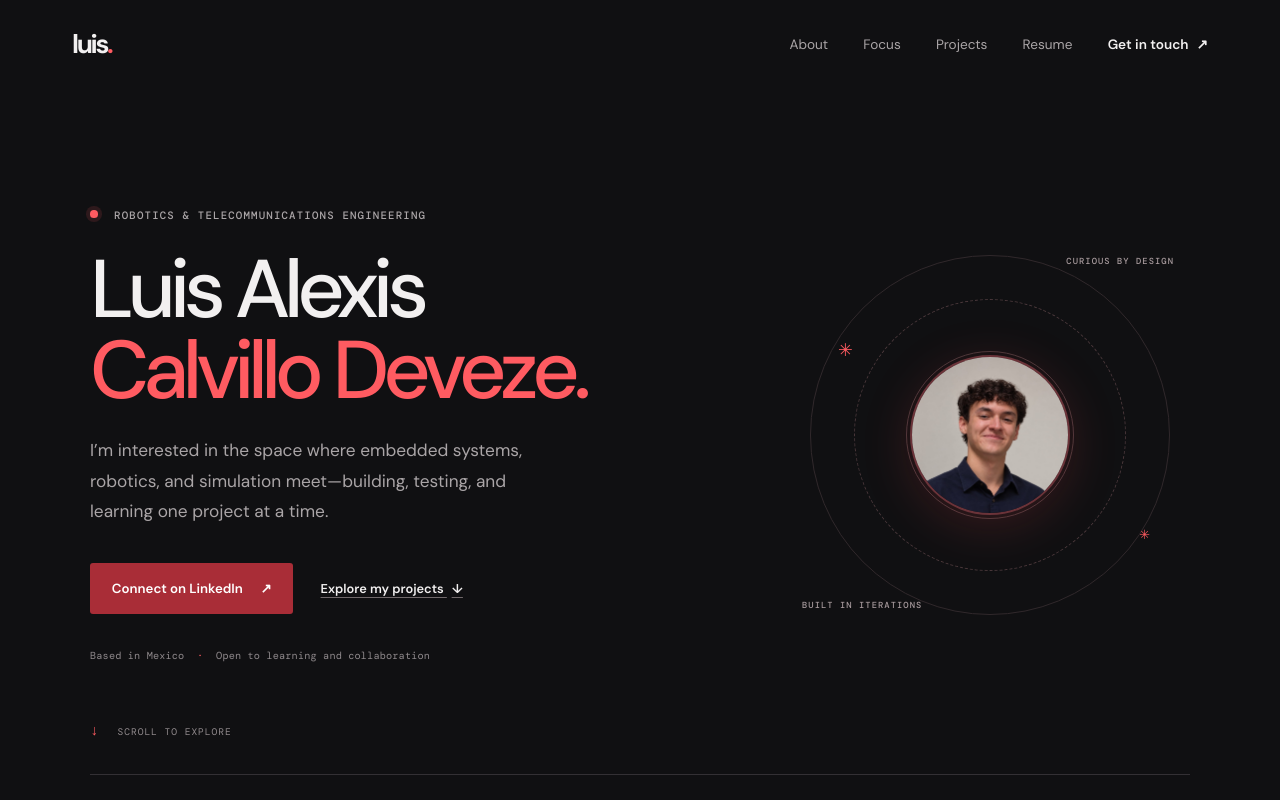
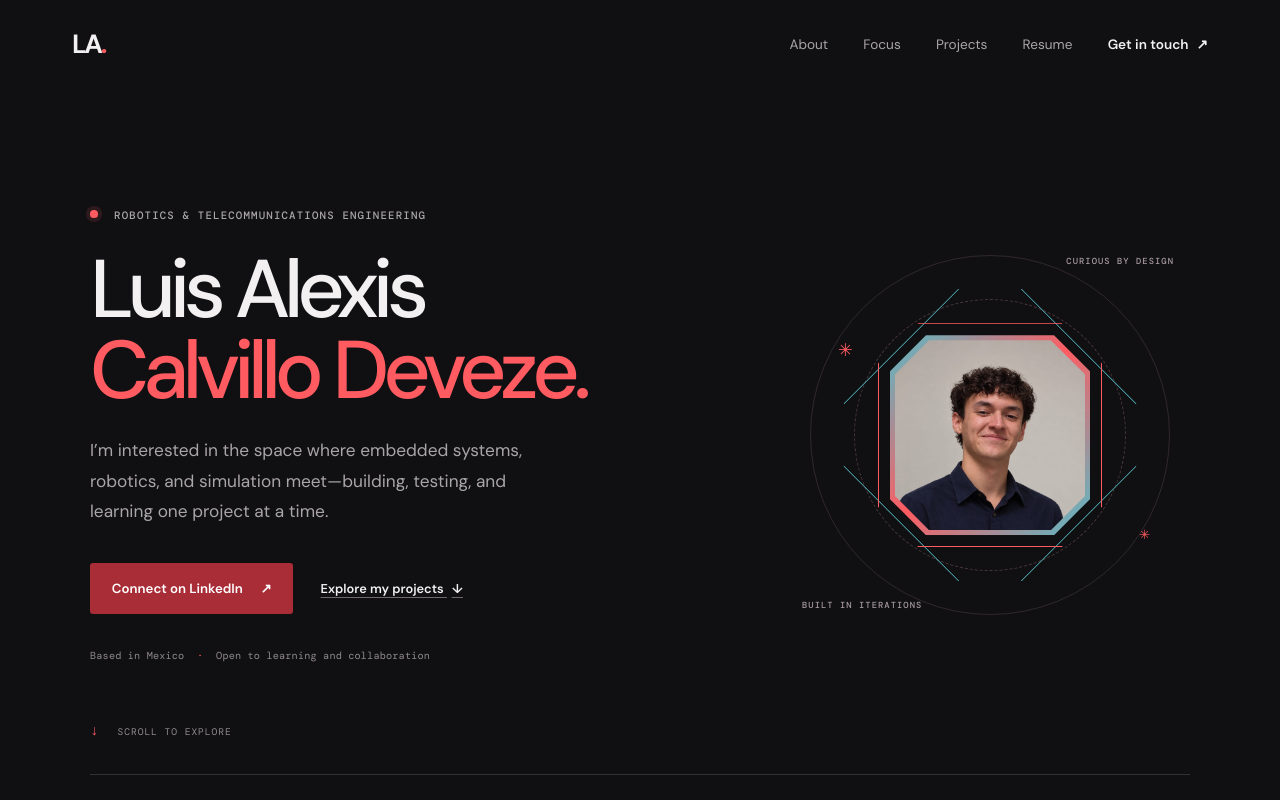
Before and after one commit to Alexis-c-d/alexis-portfolio, a plain HTML site: page index.html in a window 1280 px wide. Shown: the top 800 px of the page. Drawn offline with nearby package versions, Linux system fonts and the light colour scheme.

Commit message:
Enlarge portrait with tech frame and LA wordmark

```diff
--- a/index.html
+++ b/index.html
@@ -16,7 +16,7 @@
   <body>
     <a class="skip-link" href="#main">Skip to content</a>
     <header class="site-header">
-      <a class="wordmark" href="#home" aria-label="Luis Alexis, home">luis<span>.</span></a>
+      <a class="wordmark" href="#home" aria-label="Luis Alexis, home">LA<span>.</span></a>
       <button class="menu-toggle" type="button" aria-expanded="false" aria-controls="site-nav">
         <span class="menu-toggle-label">Menu</span>
         <span class="menu-icon" aria-hidden="true"><span></span><span></span></span>
@@ -44,7 +44,11 @@
         </div>
         <div class="hero-art">
           <div class="orbit orbit-one" aria-hidden="true"></div><div class="orbit orbit-two" aria-hidden="true"></div><div class="orbit orbit-three" aria-hidden="true"></div>
-          <div class="orbit-core"><img src="assets/luis-alexis-calvillo.jpg" alt="Portrait of Luis Alexis Calvillo Deveze"></div>
+          <div class="orbit-core">
+            <div class="portrait-frame">
+              <img src="assets/luis-alexis-calvillo.jpg" alt="Portrait of Luis Alexis Calvillo Deveze">
+            </div>
+          </div>
           <span class="art-caption art-caption-top" aria-hidden="true">CURIOUS BY DESIGN</span><span class="art-caption art-caption-bottom" aria-hidden="true">BUILT IN ITERATIONS</span>
           <span class="art-star art-star-one" aria-hidden="true">✳</span><span class="art-star art-star-two" aria-hidden="true">✳</span>
         </div>
@@ -178,7 +182,7 @@
     </main>
 
     <footer class="site-footer">
-      <a class="wordmark" href="#home" aria-label="Luis Alexis, back to top">luis<span>.</span></a>
+      <a class="wordmark" href="#home" aria-label="Luis Alexis, back to top">LA<span>.</span></a>
       <p>Luis Alexis Calvillo Deveze <span aria-hidden="true">·</span> Made with care.</p>
       <a class="footer-link" href="https://github.com/Alexis-c-d" target="_blank" rel="noreferrer">GitHub <span aria-hidden="true">↗</span></a>
       <span class="copyright">© <span id="year"></span></span>
--- a/styles.css
+++ b/styles.css
@@ -51,8 +51,12 @@ h1, h2, h3, p { margin-top: 0; }
 .orbit-one { width: 42%; aspect-ratio: 1; }
 .orbit-two { width: 68%; aspect-ratio: 1; border-style: dashed; }
 .orbit-three { width: 90%; aspect-ratio: 1; border-color: #30282b; }
-.orbit-core { z-index: 1; width: 40%; aspect-ratio: 1; overflow: hidden; border: 2px solid #6b3339; border-radius: 50%; background: var(--accent-wash); box-shadow: 0 10px 50px #e3454b30; }
-.orbit-core img { display: block; width: 100%; height: 100%; object-fit: cover; object-position: center; }
+.orbit-core { position: relative; z-index: 1; width: 50%; aspect-ratio: 1; display: grid; place-items: center; isolation: isolate; }
+.orbit-core::before, .orbit-core::after { position: absolute; content: ""; pointer-events: none; }
+.orbit-core::before { z-index: -1; inset: -13%; border: 1px solid #55bdc8; clip-path: polygon(18% 0, 82% 0, 100% 18%, 100% 82%, 82% 100%, 18% 100%, 0 82%, 0 18%); transform: rotate(45deg); }
+.orbit-core::after { z-index: 1; inset: -6%; border: 1px solid var(--accent); clip-path: polygon(18% 0, 82% 0, 100% 18%, 100% 82%, 82% 100%, 18% 100%, 0 82%, 0 18%); }
+.portrait-frame { width: 100%; height: 100%; padding: 5px; background: linear-gradient(135deg, #55bdc8, var(--accent) 48%, #55bdc8); clip-path: polygon(18% 0, 82% 0, 100% 18%, 100% 82%, 82% 100%, 18% 100%, 0 82%, 0 18%); filter: drop-shadow(0 10px 24px #e3454b30); }
+.portrait-frame img { display: block; width: 100%; height: 100%; clip-path: polygon(18% 0, 82% 0, 100% 18%, 100% 82%, 82% 100%, 18% 100%, 0 82%, 0 18%); object-fit: cover; object-position: center; }
 .art-caption { position: absolute; color: #a6999c; font: 500 .55rem var(--mono); letter-spacing: .12em; }
 .art-caption-top { top: 5%; right: 4%; }
 .art-caption-bottom { bottom: 6%; left: 3%; }
@@ -151,7 +155,6 @@ h1, h2, h3, p { margin-top: 0; }
   .hero h1 { font-size: clamp(3.45rem, 12vw, 5.2rem); }
   .hero-intro { max-width: 390px; font-size: 1rem; }
   .hero-art { width: min(78vw, 340px); margin: 3rem auto 0; justify-self: center; }
-  .orbit-core > span { font-size: 2.2rem; }
   .scroll-cue { bottom: 1.5rem; }
   .section-block { padding-top: 5rem; padding-bottom: 5rem; }
   .about-content, .focus-layout { grid-template-columns: 1fr; gap: 1.8rem; }
```
